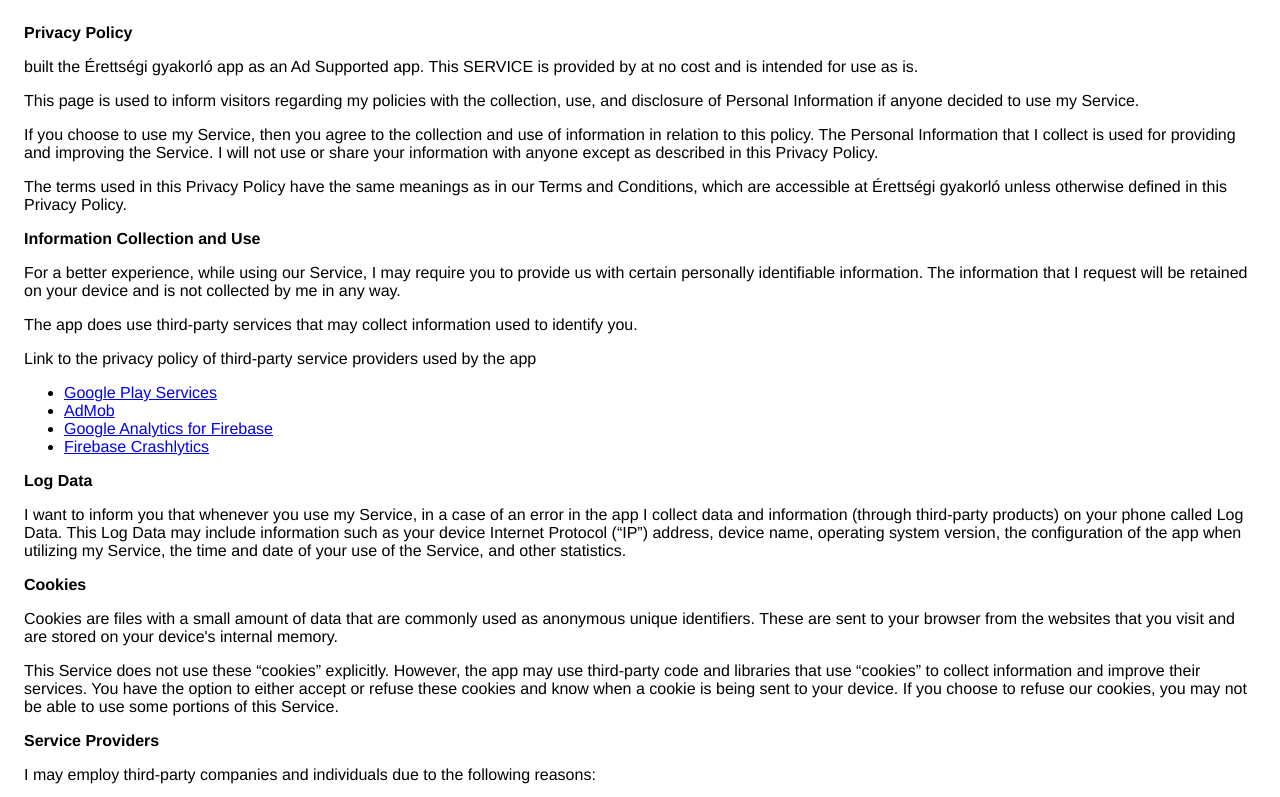
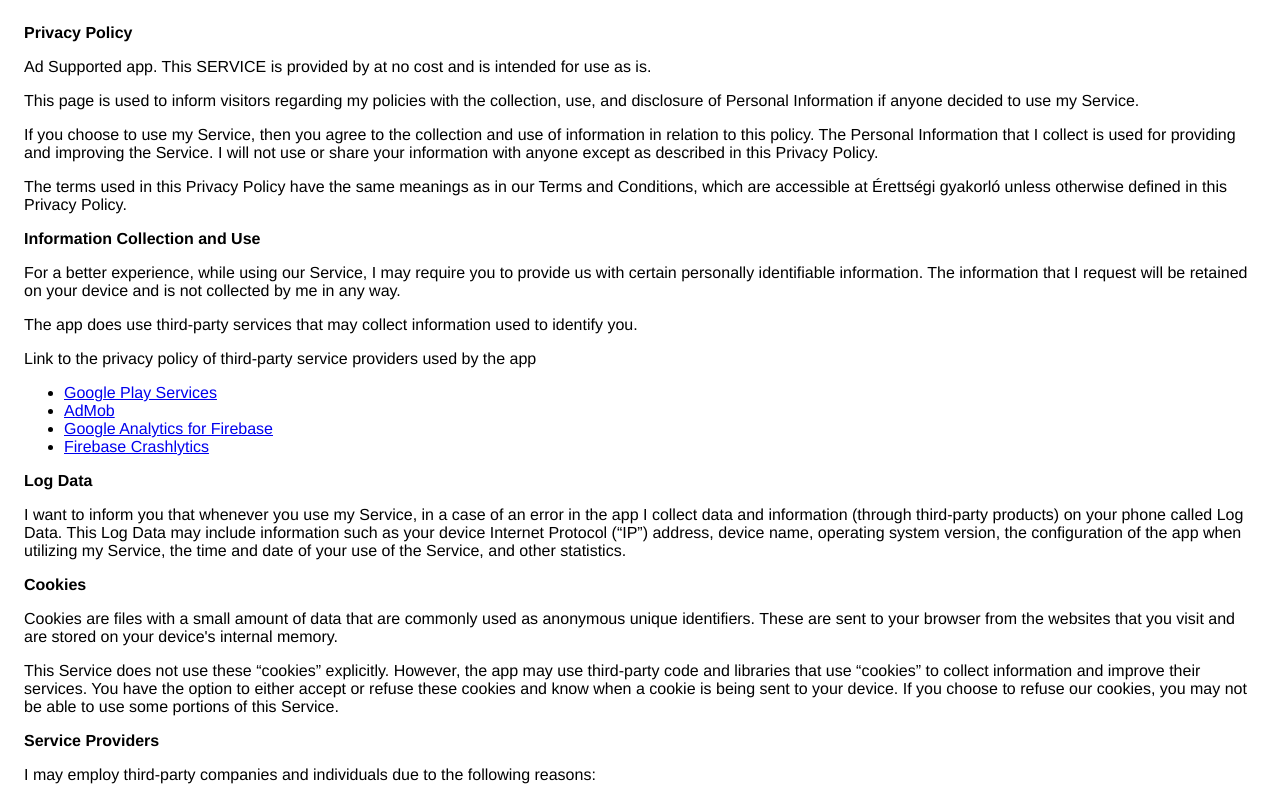
Before and after one commit to domonkosadam/domonkosadam.github.io, a plain HTML site: page privacypolicy.html in a window 1280 px wide. Shown: the top 797 px of the page. Drawn offline with Linux system fonts and the light colour scheme.

Commit message:
Update privacypolicy.html

```diff
--- a/privacypolicy.html
+++ b/privacypolicy.html
@@ -8,8 +8,7 @@
     </head>
     <body>
     <strong>Privacy Policy</strong> <p>
-                   built the Érettségi gyakorló app as
-                  an Ad Supported app. This SERVICE is provided by
+                   Ad Supported app. This SERVICE is provided by
                    at no cost and is intended for use as
                   is.
                 </p> <p>
```
